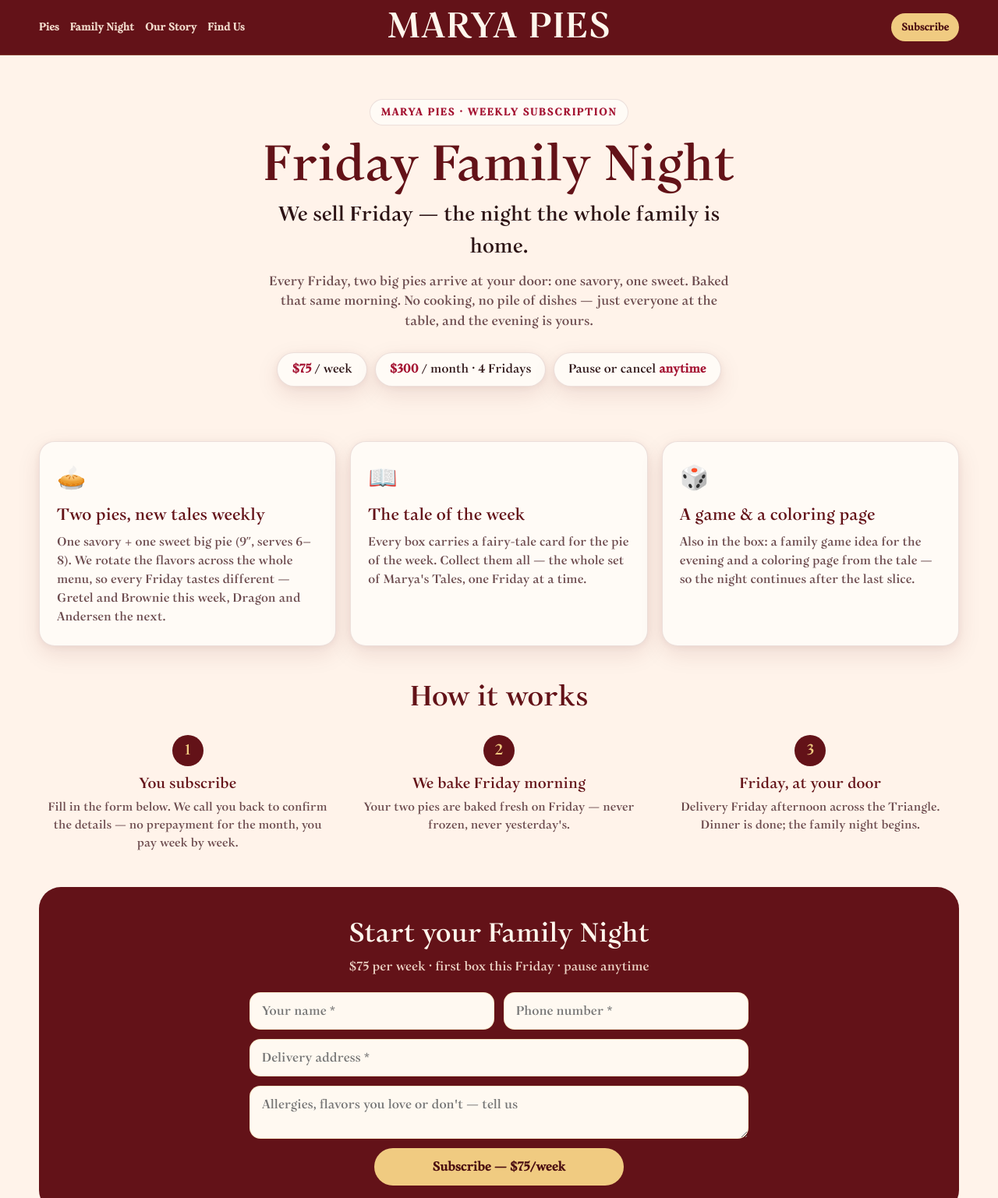
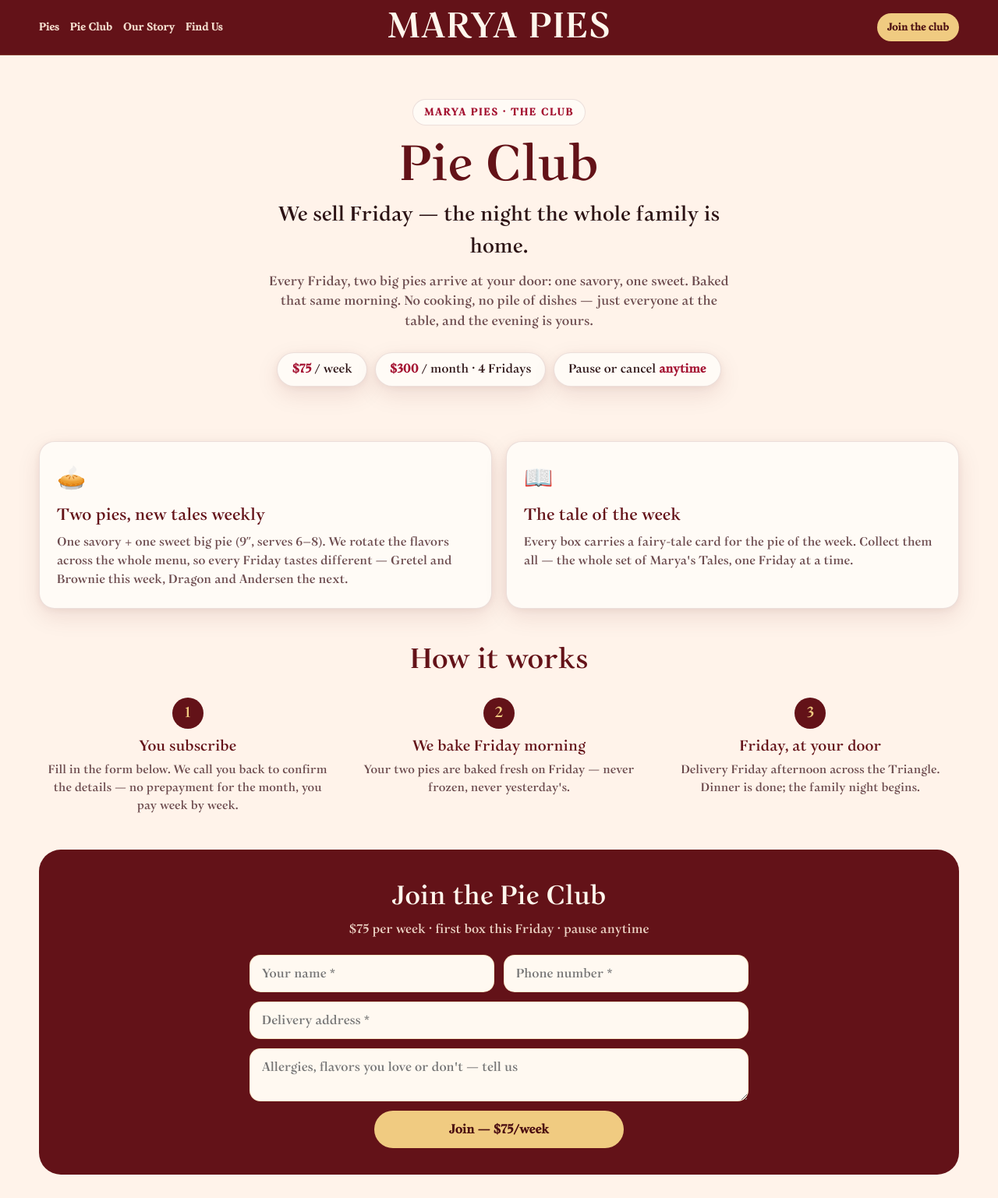
Before and after one commit to FulltimeMasha/marya-pies, a plain HTML site: page subscription.html in a window 1280 px wide. Shown: the top 1537 px of the page at 78% size. Drawn offline with Linux system fonts and the light colour scheme; files whose address does not match are found by name.

Commit message:
Rename subscription to Pie Club, top-bar Pie Club button, game/coloring now a surprise (not advertised)

```diff
--- a/subscription.html
+++ b/subscription.html
@@ -8,8 +8,8 @@
 <link rel="icon" type="image/png" sizes="32x32" href="assets/favicon-32.png" />
 <link rel="apple-touch-icon" href="assets/apple-touch-icon.png" />
 <link rel="preload" href="fonts/Monomakh-Regular.ttf" as="font" type="font/ttf" crossorigin />
-<title>Family Night — Marya Pies subscription</title>
-<meta name="description" content="Every Friday: two big Marya Pies — one savory, one sweet — baked in the morning and delivered to your door. $75/week, pause anytime." />
+<title>Pie Club — Marya Pies</title>
+<meta name="description" content="The Marya Pies Pie Club: every Friday two big pies — one savory, one sweet — baked in the morning and delivered to your door. $75/week, pause anytime." />
 <style>
 @font-face{
   font-family:"Monomakh";
@@ -49,7 +49,7 @@ a{color:inherit}
 .fn-price{display:flex; gap:10px; justify-content:center; flex-wrap:wrap; margin:26px 0 6px}
 .fn-price span{background:var(--cream-2); border:1px solid var(--line); border-radius:999px; padding:9px 18px; font-size:15.5px; box-shadow:var(--shadow-card)}
 .fn-price b{color:var(--cranberry)}
-.fn-grid{display:grid; grid-template-columns:repeat(3,1fr); gap:18px; margin:34px 0}
+.fn-grid{display:grid; grid-template-columns:repeat(2,1fr); gap:18px; margin:34px 0}
 @media(max-width:820px){.fn-grid{grid-template-columns:1fr}}
 .fn-card{background:var(--cream-2); border:1px solid var(--line); border-radius:20px; padding:24px 22px; box-shadow:var(--shadow-card)}
 .fn-card .ic{font-size:30px; margin-bottom:8px}
@@ -87,19 +87,19 @@ footer a{color:var(--butter); text-decoration:none; font-weight:700}
   <div class="wrap topbar-inner">
     <nav class="nav" aria-label="Main">
       <a href="index.html#pies">Pies</a>
-      <a href="subscription.html">Family Night</a>
+      <a href="subscription.html">Pie Club</a>
       <a href="index.html#story">Our Story</a>
       <a href="index.html#find-us">Find Us</a>
     </nav>
     <a class="wordmark" href="index.html" aria-label="Marya Pies — home">MARYA PIES</a>
-    <a class="btn btn-butter btn-small" href="#subscribe">Subscribe</a>
+    <a class="btn btn-butter btn-small" href="#subscribe">Join the club</a>
   </div>
 </header>
 
 <main>
   <section class="fn-hero wrap">
-    <span class="fn-eyebrow">Marya Pies · Weekly subscription</span>
-    <h1>Friday Family Night</h1>
+    <span class="fn-eyebrow">Marya Pies · The club</span>
+    <h1>Pie Club</h1>
     <p class="lead">We sell Friday — the night the whole family is home.</p>
     <p class="sub">Every Friday, two big pies arrive at your door: one savory, one sweet. Baked that same morning. No cooking, no pile of dishes — just everyone at the table, and the evening is yours.</p>
     <div class="fn-price">
@@ -121,11 +121,6 @@ footer a{color:var(--butter); text-decoration:none; font-weight:700}
         <h3>The tale of the week</h3>
         <p>Every box carries a fairy-tale card for the pie of the week. Collect them all — the whole set of Marya's Tales, one Friday at a time.</p>
       </div>
-      <div class="fn-card">
-        <div class="ic">🎲</div>
-        <h3>A game &amp; a coloring page</h3>
-        <p>Also in the box: a family game idea for the evening and a coloring page from the tale — so the night continues after the last slice.</p>
-      </div>
     </div>
 
     <h2 class="fn-h">How it works</h2>
@@ -136,16 +131,16 @@ footer a{color:var(--butter); text-decoration:none; font-weight:700}
     </div>
 
     <div class="fn-form" id="subscribe">
-      <h2>Start your Family Night</h2>
+      <h2>Join the Pie Club</h2>
       <p class="fp">$75 per week · first box this Friday · pause anytime</p>
       <form id="fnForm">
         <input id="fnName" placeholder="Your name *" autocomplete="name" />
         <input id="fnPhone" type="tel" placeholder="Phone number *" autocomplete="tel" />
         <input id="fnAddr" placeholder="Delivery address *" autocomplete="street-address" style="grid-column:1/-1" />
         <textarea id="fnNote" rows="2" placeholder="Allergies, flavors you love or don't — tell us"></textarea>
-        <button class="btn btn-butter" type="submit" id="fnBtn">Subscribe — $75/week</button>
+        <button class="btn btn-butter" type="submit" id="fnBtn">Join — $75/week</button>
       </form>
-      <div class="fn-ok" id="fnOk">Thank you! Your Family Night is requested — Marya will call you to confirm your first Friday. 🥧</div>
+      <div class="fn-ok" id="fnOk">Thank you! Welcome to the Pie Club — Marya will call you to confirm your first Friday. 🥧</div>
       <div class="fn-ok" id="fnErr" style="color:#FFB3A7">Something went wrong — please try again in a minute.</div>
     </div>
 
@@ -182,16 +177,16 @@ document.getElementById('fnForm').addEventListener('submit', async function(e){
   var btn=document.getElementById('fnBtn'); btn.disabled=true; btn.textContent='Sending…';
   try{
     var r=await fetch('/api/order',{method:'POST',headers:{'Content-Type':'application/json'},body:JSON.stringify({
-      name:name, phone:phone, when:'Every Friday (Family Night subscription)',
+      name:name, phone:phone, when:'Every Friday (Pie Club)',
       note:('Delivery address: '+addr+(note?'. '+note:'')),
-      items:[{name:'Family Night subscription', size:'2 big pies: 1 savory + 1 sweet', qty:1, price:75}], total:75 })});
+      items:[{name:'Pie Club membership', size:'2 big pies: 1 savory + 1 sweet', qty:1, price:75}], total:75 })});
     if(!r.ok) throw new Error('bad');
     document.getElementById('fnForm').style.display='none';
     document.getElementById('fnOk').style.display='block';
   }catch(err){
     document.getElementById('fnErr').textContent='Something went wrong — please try again in a minute.';
     document.getElementById('fnErr').style.display='block';
-    btn.disabled=false; btn.textContent='Subscribe — $75/week';
+    btn.disabled=false; btn.textContent='Join — $75/week';
   }
 });
 </script>
```
Also changed, not shown: index.html (+11 -5 lines).
